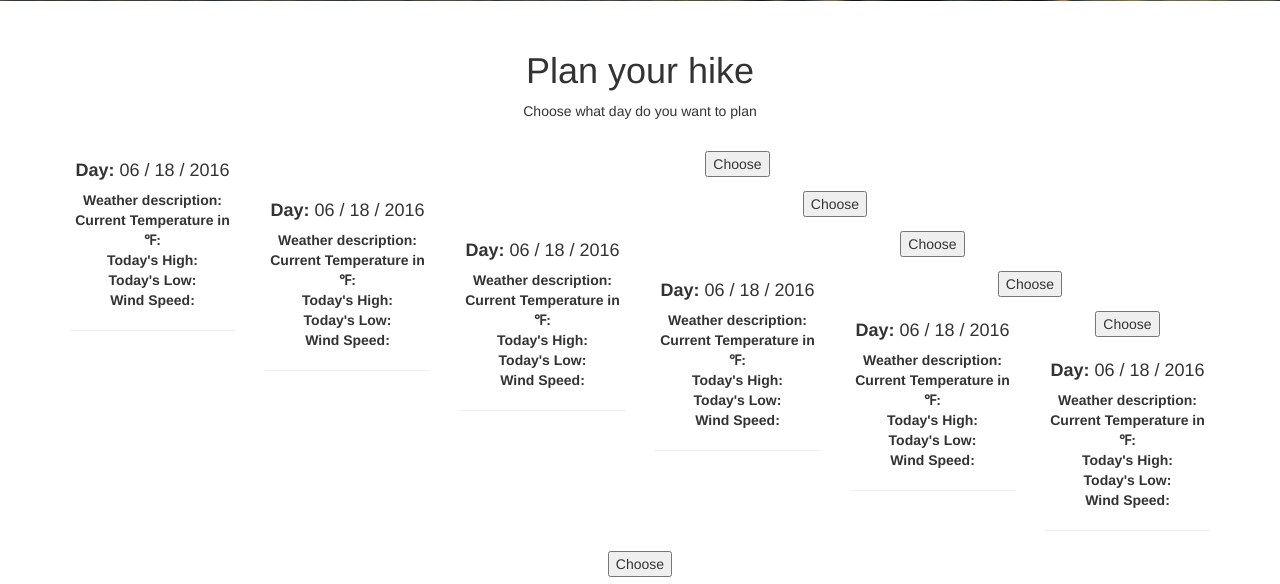
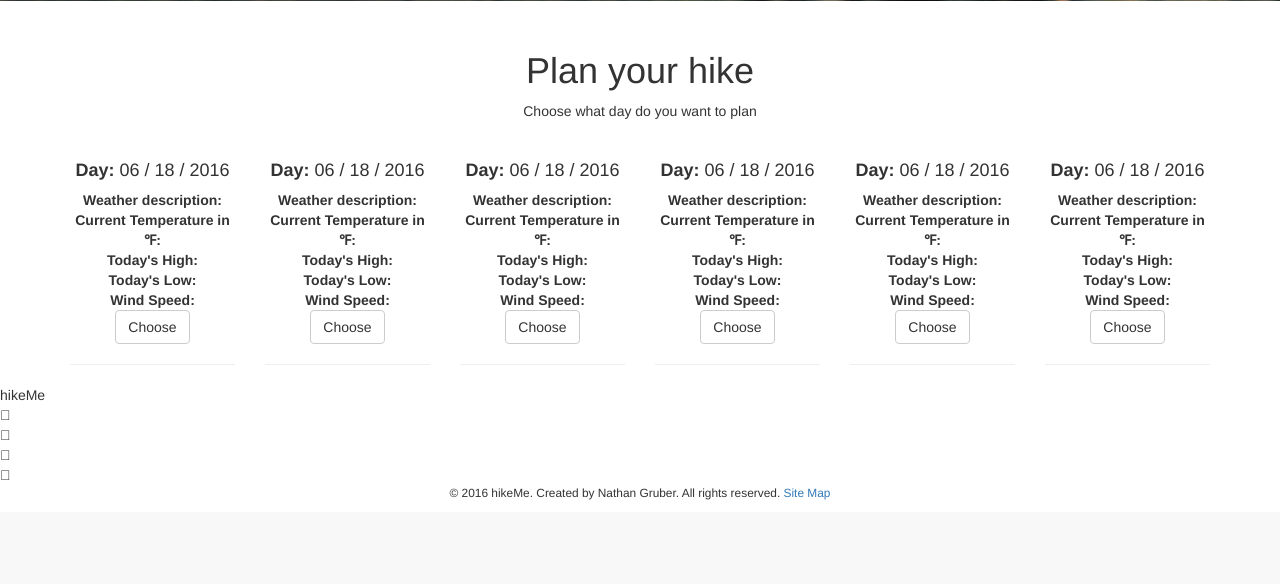
Before and after one commit to nathangruber/hikeMe, a PHP site: page /planhike.php in a window 1280 px wide; the page is wider, and only the part inside the window is pictured. Shown: the part 1174-1758 px from the top of that part. After the commit the page ends 1674 px from the top of that part, so only its background shows below. Run offline with PHP 8.4, Linux system fonts and the light colour scheme; the visitor is signed in with stand-in values (Sample User, id 1); data that the repository does not hold is empty; some libraries are stand-ins or nearby versions.

Commit message:
format form

```diff
--- a/planhike.php
+++ b/planhike.php
@@ -83,8 +83,7 @@ $obj = json_decode($file, false);  //Takes a JSON encoded string and converts it
 					echo "<b>Today's Low: </b>".$obj->list[$i]->temp->min;
 		    		echo "<br>";
 		    		echo "<b>Wind Speed: </b>".$obj->list[$i]->speed;
-					echo '<hr>';
-					echo '</div>';
+
 
 					?>
 					<form action="planhike.php" method="post">
@@ -93,14 +92,15 @@ $obj = json_decode($file, false);  //Takes a JSON encoded string and converts it
 						<input type="hidden" name="weather_desc" value="<?php echo $obj->list[$i]->weather[0]->description; ?>">
 						<input type="hidden" name="weather_temp" value="<?php echo $obj->list[$i]->temp->day; ?>">
 						<input type="hidden" name="weather_wind" value="<?php echo $obj->list[$i]->speed; ?>">
-						<input type="submit" value="Choose">
+						<input class="btn btn-default" type="submit" value="Choose">
 
 					</form>
 
 
 					<?php
 
-
+					echo '<hr>';
+					echo '</div>';
 
 
 				}
```
